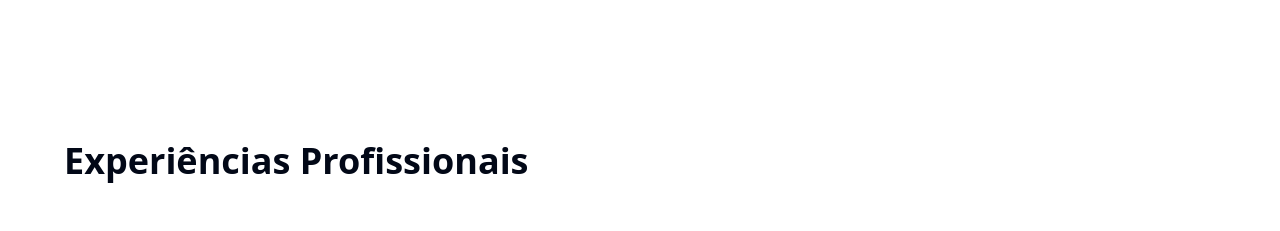
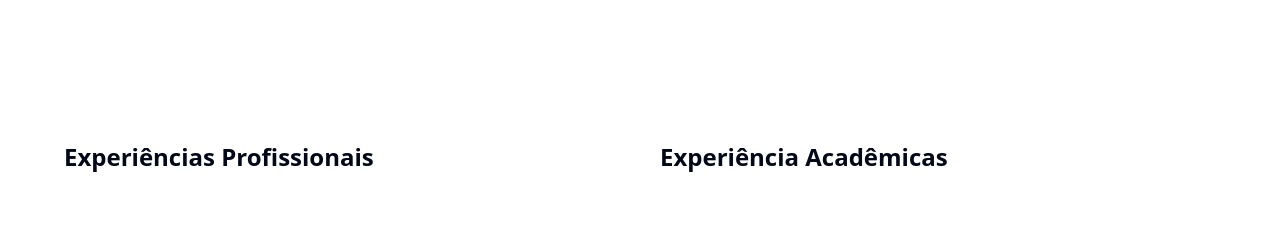
Before and after one commit to riltonbispo/portfolio, an Astro site: page / in a window 1280 px wide. Shown: the part 561-792 px from the top of the page. Built offline with nearby package versions, Linux system fonts and the light colour scheme; Astro itself is replaced by a stand-in of ours.

Commit message:
feat: career component

```diff
--- a/src/components/Career.astro
+++ b/src/components/Career.astro
@@ -4,9 +4,10 @@ import { Image } from "astro:assets";
 import { Badge } from "@/components/ui/badge";
 ---
 
-<section class="mt-32">
+<section class="mt-16 xl:flex justify-between gap-10">
+  <div>
     <div class="my-16">
-    <h2 class="font-semibold text-4xl mb-4">Experiências Profissionais</h2>
+      <h2 class="font-semibold text-2xl mb-4">Experiências Profissionais</h2>
     </div>
 
     <div class="flex flex-col gap-y-12">
@@ -42,9 +43,11 @@ import { Badge } from "@/components/ui/badge";
         ))
       }
     </div>
+  </div>
 
+  <div>
     <div class="my-16">
-    <h2 class="font-semibold text-4xl mb-4">Experiência Acadêmicas</h2>
+      <h2 class="font-semibold text-2xl mb-4">Experiência Acadêmicas</h2>
     </div>
 
     <div class="flex flex-col gap-y-12">
@@ -80,4 +83,5 @@ import { Badge } from "@/components/ui/badge";
         ))
       }
     </div>
+  </div>
 </section>
```
Lines whose indentation alone changed are shown as unchanged.
